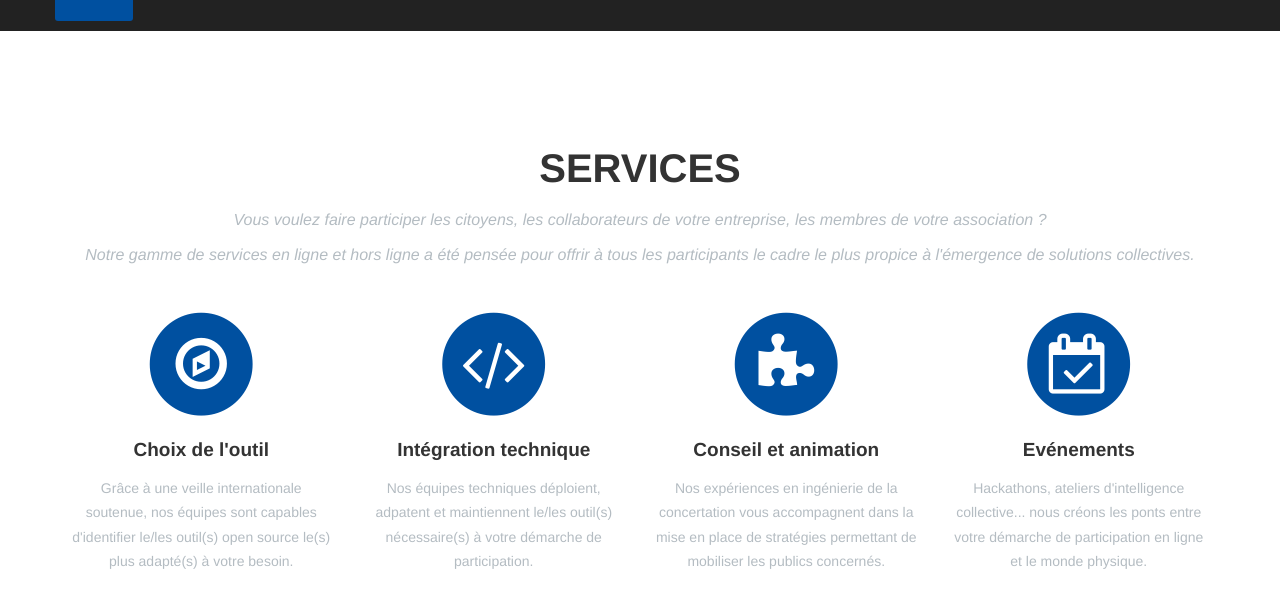
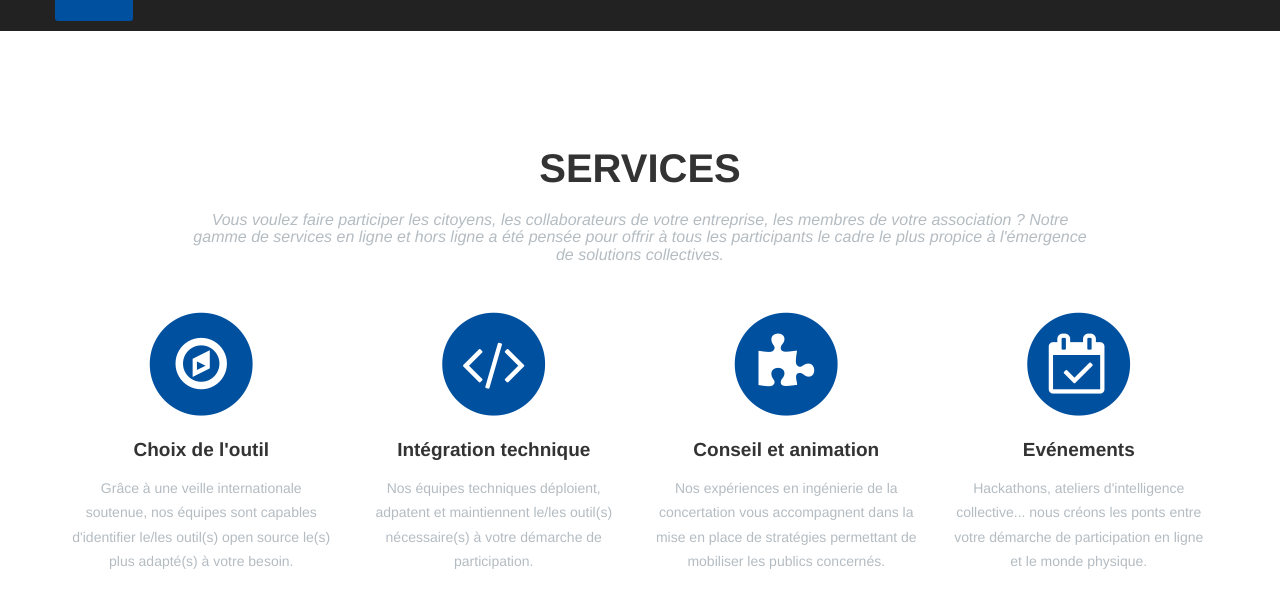
Before and after one commit to OpenSourcePolitics/opensourcepolitics_web-site, a Jekyll site: the page built from index.html, in a window 1280 px wide and 900 px high, scrolled down 703 px, cut to the strip 49-657 px from the top of the window. Built offline with Jekyll 4.4.1, drawn with Linux system fonts in a browser that asks for light colours; some web fonts are replaced; a script that is not in the unit is left out.

Commit message:
add section margin

```diff
--- a/_includes/services.html
+++ b/_includes/services.html
@@ -4,7 +4,7 @@
             <div class="row">
                 <div class="col-lg-12 text-center">
                     <h2 class="section-heading">Services</h2>
-                    <h3 class="section-subheading text-muted">Vous voulez faire participer les citoyens, les collaborateurs de votre entreprise, les membres de votre association ?<br><br> Notre gamme de services en ligne et hors ligne a été pensée pour offrir à tous les participants le cadre le plus propice à l'émergence de solutions collectives.</h3>
+                    <h3 class="section-subheading text-muted sub-heading-margin">Vous voulez faire participer les citoyens, les collaborateurs de votre entreprise, les membres de votre association ? Notre gamme de services en ligne et hors ligne a été pensée pour offrir à tous les participants le cadre le plus propice à l'émergence de solutions collectives.</h3>
                 </div>
             </div>
             <br>
--- a/_includes/team.html
+++ b/_includes/team.html
@@ -4,7 +4,7 @@
             <div class="row">
                 <div class="col-lg-12 text-center">
                     <h2 class="section-heading">L'équipe fondatrice</h2>
-                    <h3 class="section-subheading text-muted">Une équipe clé en main pour assurer la création et la gestion de vos dispositifs de concertations en ligne et hors ligne.</h3>
+                    <h3 class="section-subheading text-muted sub-heading-margin">Une équipe clé en main pour assurer la création et la gestion de vos dispositifs de concertations en ligne et hors ligne.</h3>
                 </div>
             </div>
             <div class="row">
```
